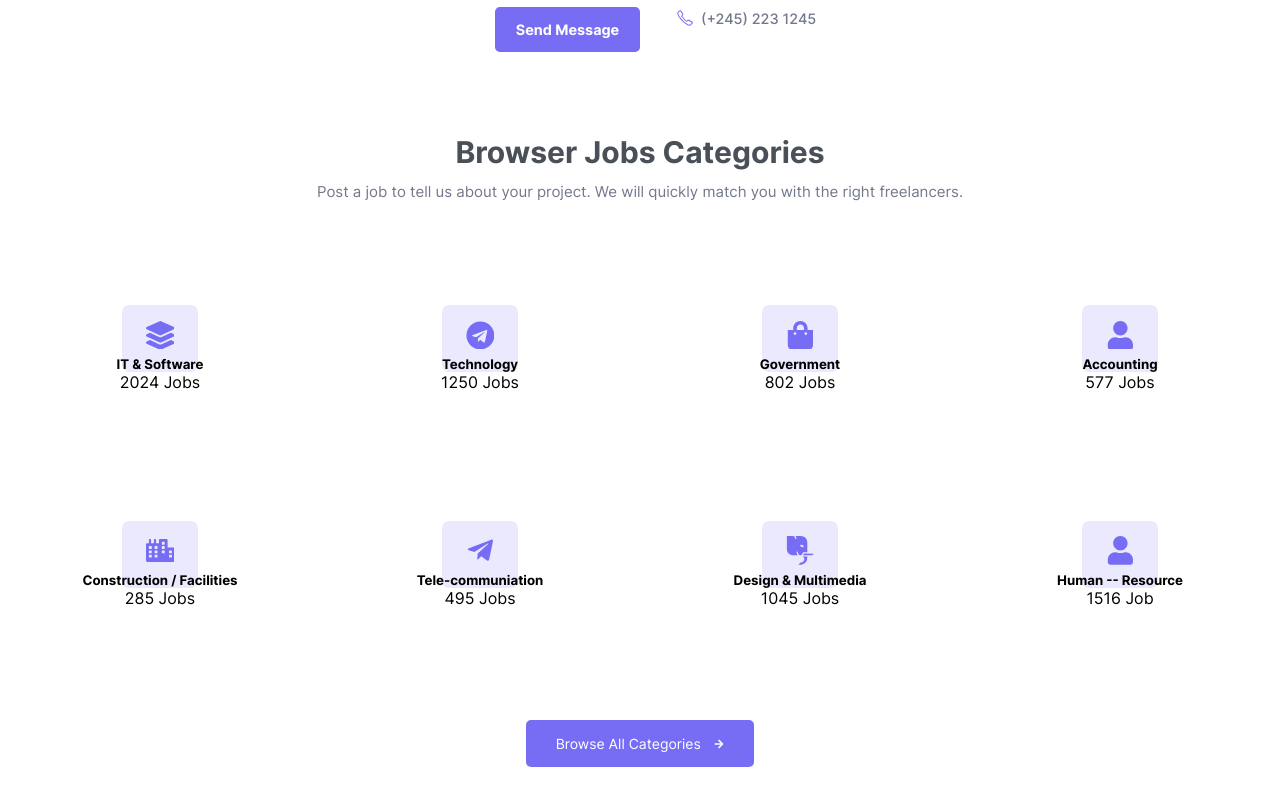
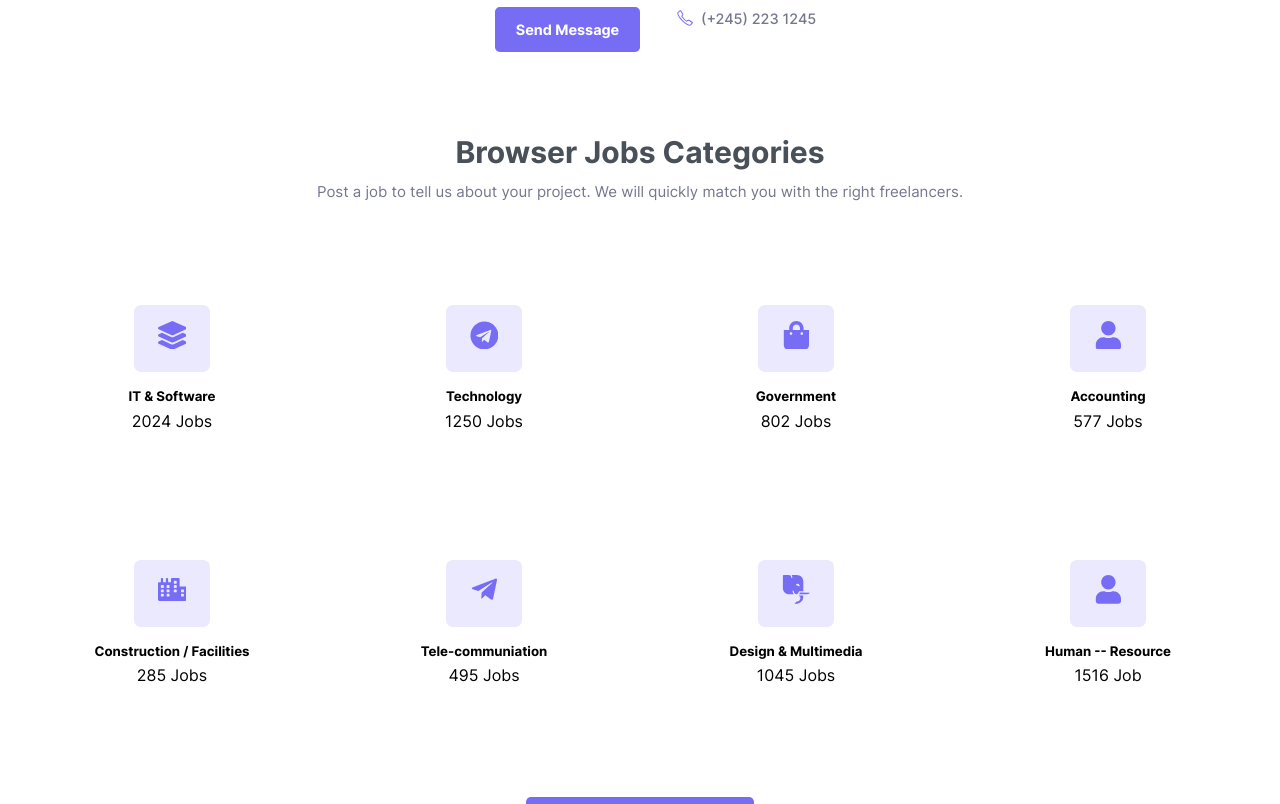
Before and after one commit to mawaisismail/codeHire-web-app-dev, a Next.js app: page / in a window 1280 px wide. Shown: the part 1460-2264 px from the top of the page. Built offline with nearby package versions, Linux system fonts and the light colour scheme.

Commit message:
Fixed Browser Job

```diff
--- a/src/components/BrowserJob/BrowserJob.module.scss
+++ b/src/components/BrowserJob/BrowserJob.module.scss
@@ -2,6 +2,9 @@
 @import "/styles/variables";
 .CategoriesContainer {
   margin: 80px 0;
+  @media (min-width: 320px) {
+    padding: 0 1rem;
+  }
   .CategoriesTitle {
     justify-content: center;
     text-align: center;
@@ -25,7 +28,7 @@
     margin: 2em 0;
     .CategoriesBox {
       width: 400px;
-      padding: 3rem 1.5rem;
+      padding: 3rem 0;
       margin: 0.5rem;
       .CategoriesIcons {
         background-color: rgba(118, 109, 244, 0.15);
@@ -35,6 +38,9 @@
         color: #766df4;
         font-size: 1.8em;
       }
+      h5 {
+        margin: 2rem 0 0.4rem 0;
+      }
       @media (max-width: 425px) {
         padding: 0;
         margin: 0;
@@ -42,7 +48,8 @@
           font-size: 1em;
           padding: 0.6rem 1.5rem;
         }
-        h5 ,p{
+        h5,
+        p {
           font-size: 0.8em;
         }
       }
@@ -53,7 +60,8 @@
           font-size: 0.8em;
           padding: 0.6rem 1.2rem;
         }
-        h5 ,p{
+        h5,
+        p {
           font-size: 0.8em;
         }
       }
@@ -65,7 +73,8 @@
           padding: 0.5rem 1rem;
           margin-bottom: 1rem;
         }
-        h5 ,p{
+        h5,
+        p {
           font-size: 0.6em;
         }
       }
@@ -101,6 +110,7 @@
 //    padding: 0;
 //    margin: 0;
 //  }
+
 //  .CategoriesBox {
 //    width: 400px;
 //    padding: 3rem 1.5rem;
```
